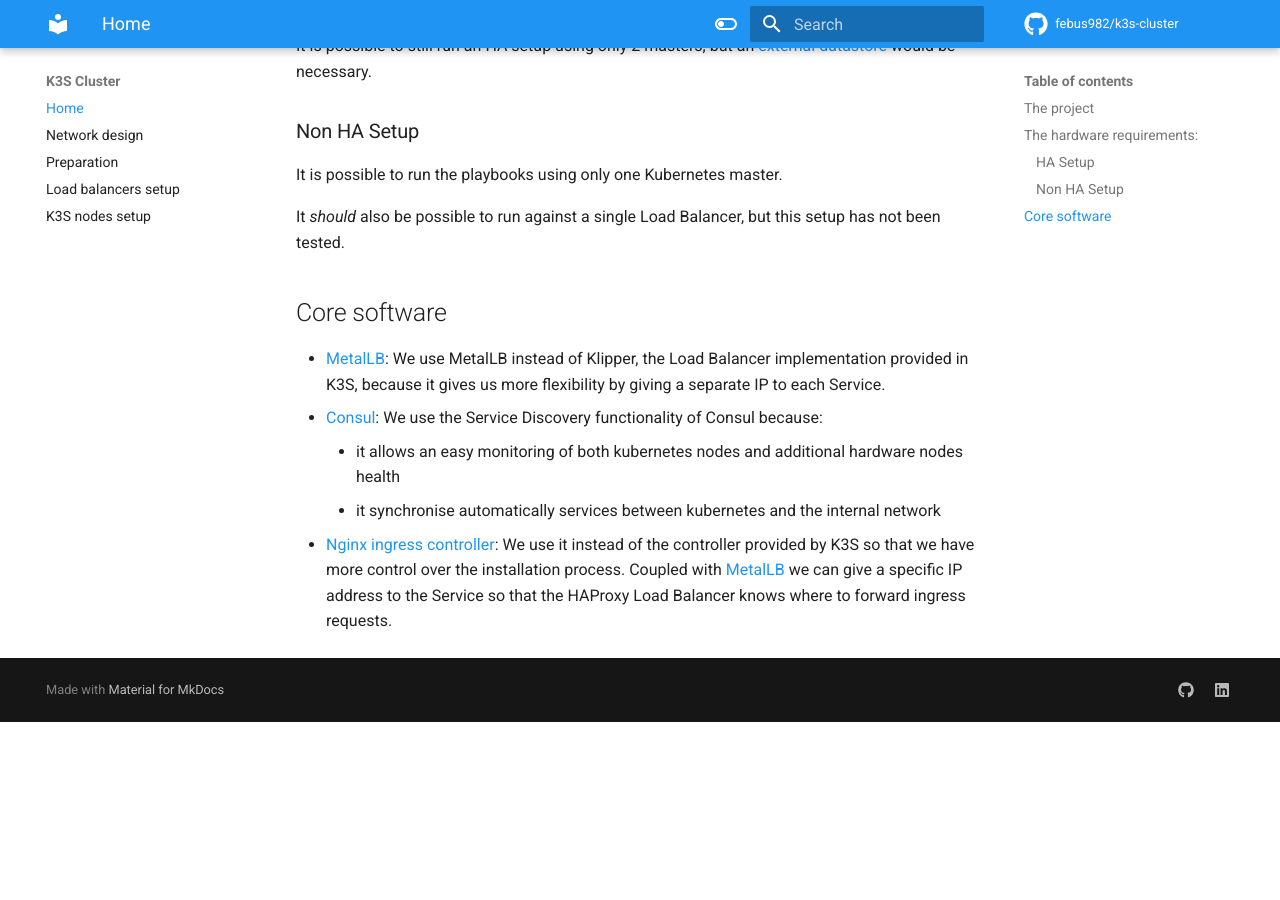
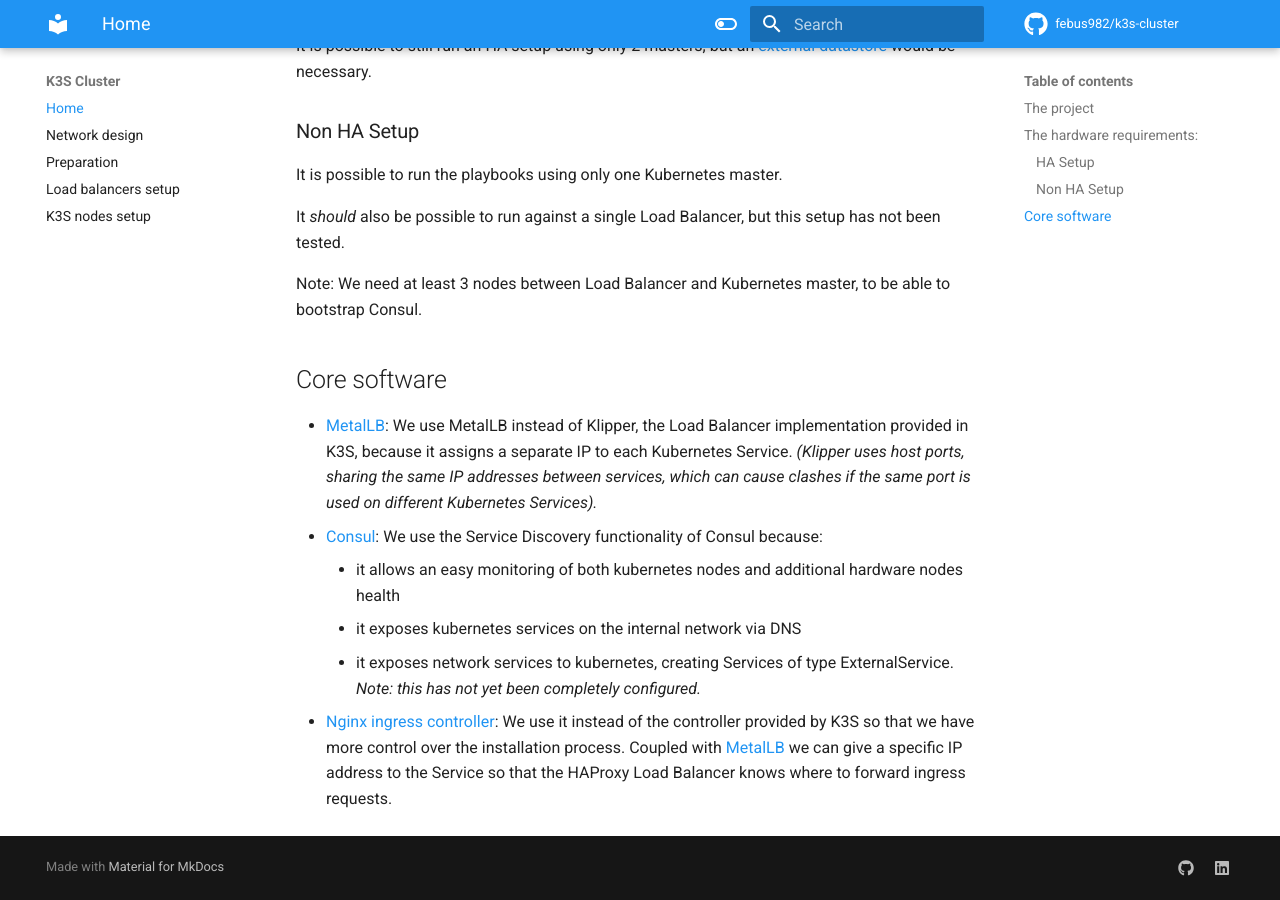
Before and after one commit to febus982/k3s-cluster, an MkDocs documentation site: the page built from docs/index.md, in a window 1280 px wide and 900 px high, scrolled down 712 px. Built offline with MkDocs 1.6.1 and Material for MkDocs 9.7.7, drawn with Linux system fonts in a browser that asks for light colours; comment, search, counter and statistics services are not loaded; before the commit the page ends 1434 px from its top, so only the background shows below that.

Commit message:
Improve docs

```diff
--- a/docs/index.md
+++ b/docs/index.md
@@ -31,13 +31,18 @@ It is possible to run the playbooks using only one Kubernetes master.
 
 It _should_ also be possible to run against a single Load Balancer, but this setup has not been tested.
 
+Note: We need at least 3 nodes between Load Balancer and Kubernetes master, to be able to bootstrap Consul.
+
 ## Core software
 
 * [MetalLB](https://metallb.universe.tf/): We use MetalLB instead of Klipper, the Load Balancer implementation provided
-in K3S, because it gives us more flexibility by giving a separate IP to each Service.
+in K3S, because it assigns a separate IP to each Kubernetes Service. _(Klipper uses host ports, sharing the same IP
+addresses between services, which can cause clashes if the same port is used on different Kubernetes Services)._
 * [Consul](https://www.consul.io/): We use the Service Discovery functionality of Consul because:
     * it allows an easy monitoring of both kubernetes nodes and additional hardware nodes health
-    * it synchronise automatically services between kubernetes and the internal network
+    * it exposes kubernetes services on the internal network via DNS
+    * it exposes network services to kubernetes, creating Services of type ExternalService. _Note: this has not
+yet been completely configured._
 * [Nginx ingress controller](https://kubernetes.github.io/ingress-nginx/): We use it instead of the controller provided
 by K3S so that we have more control over the installation process. Coupled with [MetalLB](https://metallb.universe.tf/)
 we can give a specific IP address to the Service so that the HAProxy Load Balancer knows where to forward ingress requests.
```
Also changed, not shown: docs/k3s_nodes.md (+2 -2 lines), docs/load_balancers.md (+3 -0 lines), docs/network.md (+0 -3 lines).
